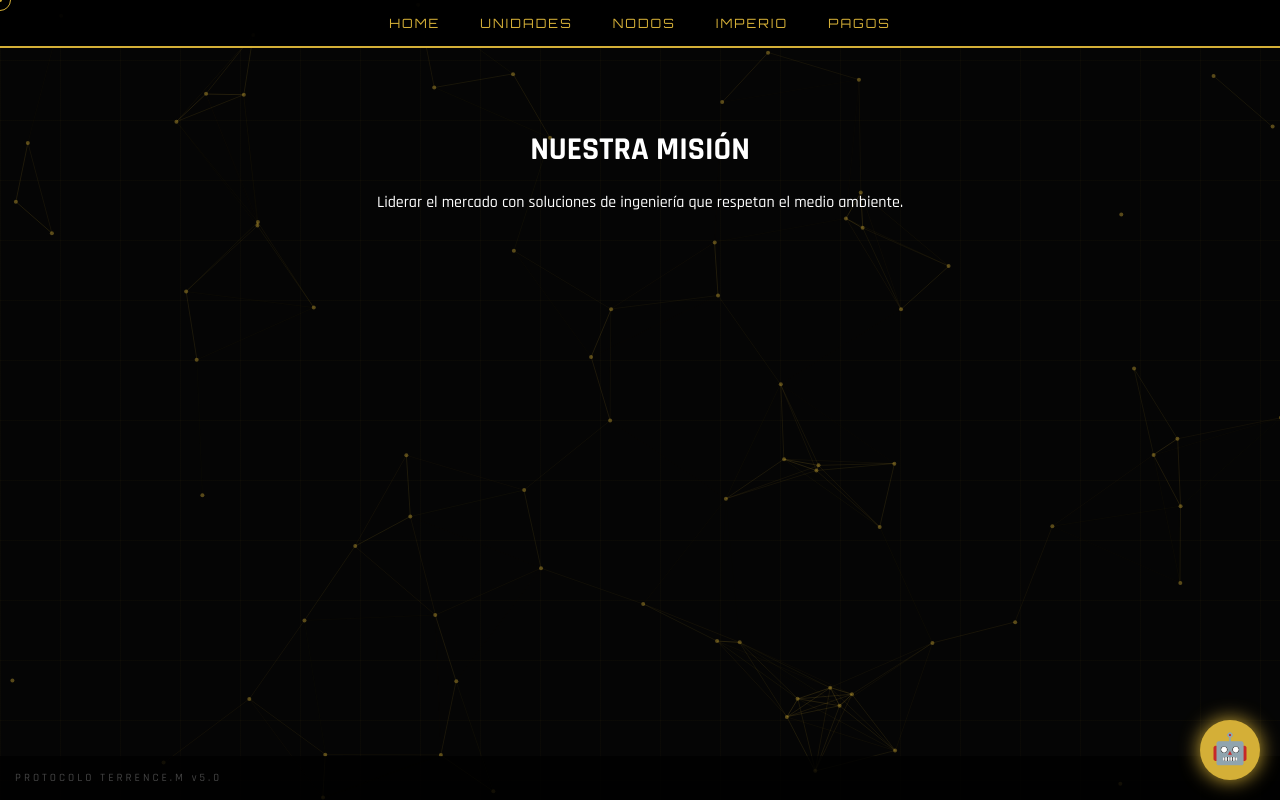
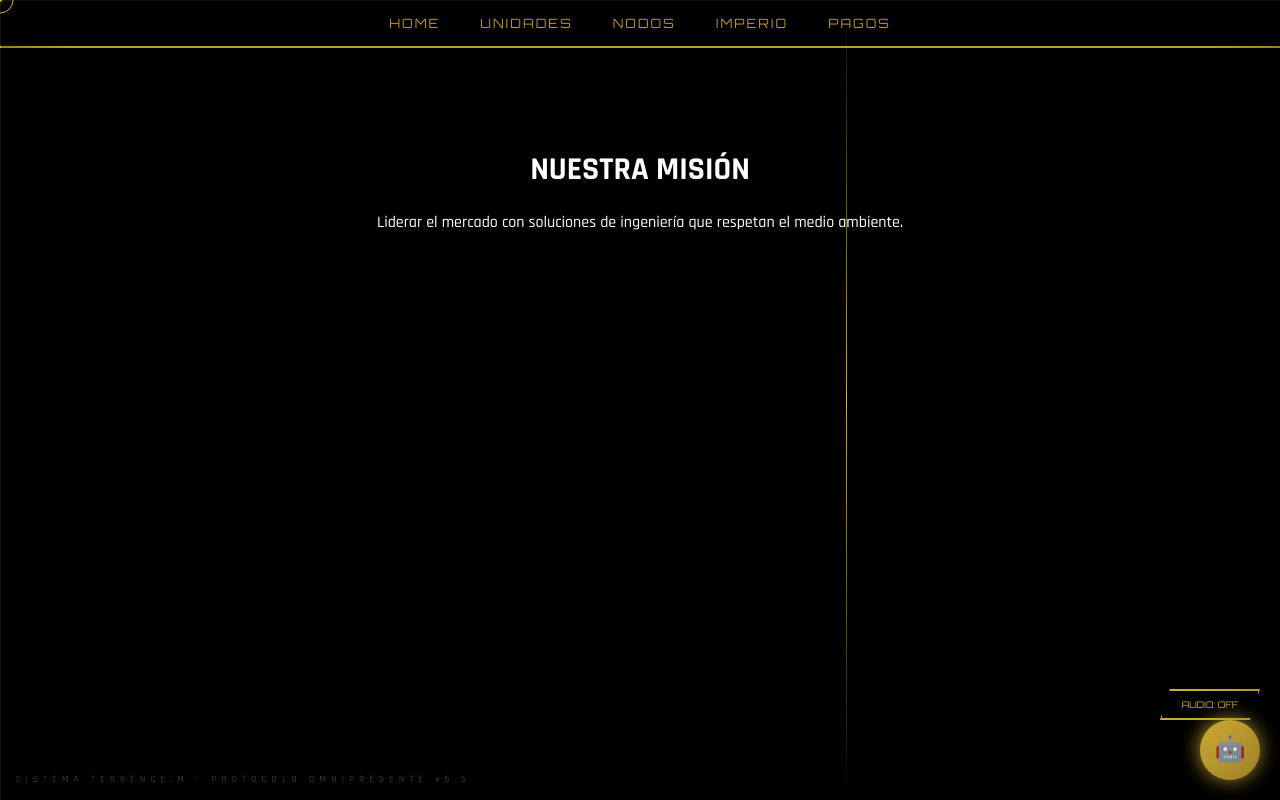
Before and after one commit to Terrence2333/terrence_m_ecokids, a Flask app: page /about in a window 1280 px wide. Run offline with Flask 3, Linux system fonts and the light colour scheme.

Commit message:
Actualización Automática Nivel Dios - Terrence Mayorga

```diff
--- a/templates/base.html
+++ b/templates/base.html
@@ -11,43 +11,53 @@
         * { cursor: none !important; }
         body { background: var(--dark); color: #fff; font-family: 'Rajdhani', sans-serif; margin: 0; overflow-x: hidden; }
 
+        /* Preloader */
         #loader { position: fixed; top: 0; left: 0; width: 100%; height: 100%; background: #000; z-index: 9999; display: flex; flex-direction: column; justify-content: center; align-items: center; transition: 0.8s; }
         .loader-ring { width: 100px; height: 100px; border: 2px solid transparent; border-top: 2px solid var(--gold); border-radius: 50%; animation: spin 1s linear infinite; }
         @keyframes spin { 100% { transform: rotate(360deg); } }
 
-        #custom-cursor { position: fixed; width: 20px; height: 20px; border: 1px solid var(--gold); border-radius: 50%; pointer-events: none; z-index: 10000; transform: translate(-50%, -50%); }
-        #cursor-dot { position: fixed; width: 4px; height: 4px; background: var(--gold); border-radius: 50%; pointer-events: none; z-index: 10001; transform: translate(-50%, -50%); }
+        /* Escáner de Perímetro Nivel Dios */
+        .perimeter-scan { position: fixed; top: 0; left: 0; width: 100%; height: 100%; border: 1px solid rgba(212,175,55,0.1); pointer-events: none; z-index: 9998; box-shadow: inset 0 0 100px rgba(0,0,0,0.5); }
+        .scan-line-v { position: absolute; width: 1px; height: 100%; background: linear-gradient(to bottom, transparent, var(--gold), transparent); left: 50%; animation: scan-v 10s infinite linear; }
+        @keyframes scan-v { 0% { left: 0%; } 100% { left: 100%; } }
+
+        /* Cursor Láser */
+        #custom-cursor { position: fixed; width: 25px; height: 25px; border: 1px solid var(--gold); border-radius: 50%; pointer-events: none; z-index: 10000; transform: translate(-50%, -50%); transition: transform 0.1s ease; }
+        #cursor-dot { position: fixed; width: 4px; height: 4px; background: var(--gold); border-radius: 50%; pointer-events: none; z-index: 10001; transform: translate(-50%, -50%); box-shadow: 0 0 10px var(--gold); }
 
         #particles-js { position: fixed; top: 0; left: 0; width: 100%; height: 100%; z-index: 1; pointer-events: none; }
         .bg-mesh { position: fixed; top: 0; left: 0; width: 100%; height: 100%; background-image: linear-gradient(rgba(212, 175, 55, 0.03) 1px, transparent 1px), linear-gradient(90deg, rgba(212, 175, 55, 0.03) 1px, transparent 1px); background-size: 60px 60px; z-index: 0; }
 
         nav { background: rgba(0,0,0,0.95); border-bottom: 2px solid var(--gold); padding: 15px; display: flex; justify-content: center; position: sticky; top: 0; z-index: 1000; }
-        nav a { color: var(--gold); text-decoration: none; margin: 0 20px; font-family: 'Orbitron', sans-serif; font-size: 0.8rem; letter-spacing: 2px; }
-        nav a:hover { color: var(--bright-gold); text-shadow: 0 0 10px var(--gold); }
+        nav a { color: var(--gold); text-decoration: none; margin: 0 20px; font-family: 'Orbitron', sans-serif; font-size: 0.8rem; letter-spacing: 2px; transition: 0.3s; }
+        nav a:hover { color: var(--bright-gold); text-shadow: 0 0 15px var(--gold); }
 
-        .container { padding: 60px 20px; max-width: 1100px; margin: auto; text-align: center; position: relative; z-index: 10; }
-        .glass-panel { background: rgba(10, 10, 10, 0.8); border: 1px solid rgba(212,175,55,0.3); padding: 40px; border-radius: 5px; backdrop-filter: blur(15px); box-shadow: 0 0 40px #000; position: relative; }
+        .container { padding: 80px 20px; max-width: 1100px; margin: auto; text-align: center; position: relative; z-index: 10; }
+        .glass-panel { background: rgba(10, 10, 10, 0.85); border: 1px solid rgba(212,175,55,0.3); padding: 50px; border-radius: 5px; backdrop-filter: blur(20px); box-shadow: 0 0 50px #000; }
 
-        .btn-divine { background: transparent; color: var(--gold); padding: 10px 25px; text-decoration: none; font-family: 'Orbitron', sans-serif; border: 2px solid var(--gold); clip-path: polygon(10% 0, 100% 0, 90% 100%, 0% 100%); transition: 0.3s; display: inline-block; cursor: pointer; }
+        .btn-divine { background: transparent; color: var(--gold); padding: 15px 35px; text-decoration: none; font-family: 'Orbitron', sans-serif; border: 2px solid var(--gold); clip-path: polygon(10% 0, 100% 0, 90% 100%, 0% 100%); transition: 0.3s; display: inline-block; cursor: pointer; }
+        .btn-divine:hover { background: var(--gold); color: #000; box-shadow: 0 0 30px var(--gold); }
 
-        /* CHATBOT STYLE */
-        #chatbot-ui { position: fixed; bottom: 20px; right: 20px; width: 300px; height: 400px; background: rgba(10,10,10,0.95); border: 1px solid var(--gold); border-radius: 10px; z-index: 5000; display: none; flex-direction: column; overflow: hidden; box-shadow: 0 0 30px #000; }
-        #chat-header { background: var(--gold); color: #000; padding: 10px; font-family: 'Orbitron'; font-size: 0.7rem; display: flex; justify-content: space-between; }
-        #chat-messages { flex: 1; padding: 10px; overflow-y: auto; font-size: 0.9rem; color: #00ff00; font-family: 'Courier New'; }
-        #chat-input-area { display: flex; border-top: 1px solid var(--gold); }
-        #chat-input { background: #000; border: none; color: #fff; padding: 10px; flex: 1; outline: none; }
+        /* Controles Música */
+        #music-control { position: fixed; bottom: 80px; right: 20px; z-index: 5002; }
 
-        #chat-trigger { position: fixed; bottom: 20px; right: 20px; width: 60px; height: 60px; background: var(--gold); border-radius: 50%; z-index: 5001; cursor: pointer; display: flex; justify-content: center; align-items: center; font-size: 30px; box-shadow: 0 0 20px var(--gold); }
+        /* Chatbot */
+        #chatbot-ui { position: fixed; bottom: 20px; right: 20px; width: 300px; height: 400px; background: rgba(5,5,5,0.98); border: 1px solid var(--gold); border-radius: 10px; z-index: 5000; display: none; flex-direction: column; box-shadow: 0 0 30px #000; }
+        #chat-messages { flex: 1; padding: 15px; overflow-y: auto; color: #00ff00; font-family: 'Courier New'; font-size: 0.85rem; }
+        #chat-input { background: #111; border: none; border-top: 1px solid var(--gold); color: #fff; padding: 12px; outline: none; }
+        #chat-trigger { position: fixed; bottom: 20px; right: 20px; width: 60px; height: 60px; background: var(--gold); border-radius: 50%; z-index: 5001; cursor: pointer; display: flex; justify-content: center; align-items: center; font-size: 25px; box-shadow: 0 0 20px var(--gold); }
 
-        footer { position: fixed; bottom: 0; width: 100%; padding: 15px; color: #444; font-size: 0.7rem; letter-spacing: 3px; background: rgba(0,0,0,0.8); z-index: 5; }
+        footer { position: fixed; bottom: 0; width: 100%; padding: 15px; color: #444; font-size: 0.6rem; letter-spacing: 5px; background: rgba(0,0,0,0.9); z-index: 5; }
     </style>
 </head>
 <body>
     <div id="loader"><div class="loader-ring"></div></div>
+    <div class="perimeter-scan"><div class="scan-line-v"></div></div>
     <div id="custom-cursor"></div><div id="cursor-dot"></div>
     <div id="particles-js"></div><div class="bg-mesh"></div>
 
     <audio id="bg-audio" loop><source src="https://www.soundhelix.com/examples/mp3/SoundHelix-Song-15.mp3" type="audio/mpeg"></audio>
+    <audio id="click-sound"><source src="https://assets.mixkit.co/active_storage/sfx/2568/2568-preview.mp3" type="audio/mpeg"></audio>
 
     <nav>
         <a href="/">HOME</a>
@@ -57,25 +67,26 @@
         <a href="/pagos">PAGOS</a>
     </nav>
 
+    <div id="music-control">
+        <button onclick="toggleMusic()" class="btn-divine" id="music-btn" style="padding: 8px 15px; font-size: 9px; min-width: 100px;">AUDIO: OFF</button>
+    </div>
+
     <div class="container">{% block content %}{% endblock %}</div>
 
     <div id="chat-trigger" onclick="toggleChat()">🤖</div>
     <div id="chatbot-ui">
-        <div id="chat-header"><span>TERRENCE IA CORE</span> <span onclick="toggleChat()" style="cursor:pointer">X</span></div>
-        <div id="chat-messages">
-            <p>> SISTEMA INICIALIZADO...</p>
-            <p>> Bienvenido al imperio Terrence.M. ¿Qué sugerencia de Nivel Dios tienes hoy?</p>
+        <div style="background:var(--gold); color:#000; padding:10px; font-family:'Orbitron'; font-size:0.7rem; display:flex; justify-content:space-between;">
+            <span>TERRENCE IA CORE</span><span onclick="toggleChat()" style="cursor:pointer">X</span>
         </div>
-        <div id="chat-input-area">
-            <input type="text" id="chat-input" placeholder="Escribe al Director..." onkeypress="handleChat(event)">
-        </div>
+        <div id="chat-messages"><p>> SISTEMA OPERATIVO...<br>> Bienvenido, Director.</p></div>
+        <input type="text" id="chat-input" placeholder="Comando de voz..." onkeypress="handleChat(event)">
     </div>
 
-    <footer>PROTOCOLO TERRENCE.M v5.0</footer>
+    <footer>SISTEMA TERRENCE.M - PROTOCOLO OMNIPRESENTE v5.5</footer>
 
     <script>
         window.onload = () => { setTimeout(() => { document.getElementById('loader').style.display='none'; }, 1000); };
-        particlesJS("particles-js", { "particles": { "number": { "value": 60 }, "color": { "value": "#d4af37" }, "shape": { "type": "circle" }, "opacity": { "value": 0.4 }, "size": { "value": 2 }, "line_linked": { "enable": true, "distance": 150, "color": "#d4af37", "opacity": 0.2 }, "move": { "enable": true, "speed": 1.5 } } });
+        particlesJS("particles-js", { "particles": { "number": { "value": 70 }, "color": { "value": "#d4af37" }, "opacity": 0.4, "size": { "value": 2 }, "line_linked": { "enable": true, "distance": 150, "color": "#d4af37", "opacity": 0.2 }, "move": { "enable": true, "speed": 1.5 } } });
 
         const cursor = document.getElementById('custom-cursor');
         const dot = document.getElementById('cursor-dot');
@@ -84,37 +95,34 @@
             dot.style.left = e.clientX + 'px'; dot.style.top = e.clientY + 'px';
         });
 
-        // LÓGICA DEL CHATBOT "COMO TÚ"
-        function toggleChat() {
-            const ui = document.getElementById('chatbot-ui');
-            ui.style.display = ui.style.display === 'flex' ? 'none' : 'flex';
+        // LÓGICA DE MÚSICA
+        const audio = document.getElementById('bg-audio');
+        const clickSfx = document.getElementById('click-sound');
+        let audioOn = false;
+
+        function toggleMusic() {
+            const btn = document.getElementById('music-btn');
+            if (audio.paused) {
+                audio.play(); audioOn = true;
+                btn.innerHTML = "AUDIO: ON"; btn.style.color = "#00ff00"; btn.style.boxShadow = "0 0 20px #00ff00";
+            } else {
+                audio.pause(); audioOn = false;
+                btn.innerHTML = "AUDIO: OFF"; btn.style.color = "var(--gold)"; btn.style.boxShadow = "none";
+            }
         }
+        function playClick() { if(audioOn) { clickSfx.currentTime = 0; clickSfx.volume = 0.2; clickSfx.play(); } }
 
+        function toggleChat() { const ui = document.getElementById('chatbot-ui'); ui.style.display = ui.style.display === 'flex' ? 'none' : 'flex'; }
         function handleChat(e) {
             if (e.key === 'Enter') {
                 const input = document.getElementById('chat-input');
                 const msgs = document.getElementById('chat-messages');
-                if (input.value.trim() === "") return;
-
-                // Tu mensaje
+                if (!input.value.trim()) return;
                 msgs.innerHTML += `<p style="color:var(--gold)">> Tú: ${input.value}</p>`;
-
-                const userMsg = input.value.toLowerCase();
-                let response = "> IA: Estamos procesando tu sugerencia a nivel de excelencia cuántica. El Director Terrence lo aprobará personalmente.";
-
-                // Respuestas personalizadas con tu estilo
-                if(userMsg.includes("hola")) response = "> IA: Saludos. Estás ante la presencia digital de Terrence.M. ¿Cómo podemos elevar tu proyecto hoy?";
-                if(userMsg.includes("sugerencia")) response = "> IA: Recibido. Toda sugerencia es analizada bajo estándares de Nivel Super Dios.";
-                if(userMsg.includes("precio") || userMsg.includes("costo")) response = "> IA: El valor de la excelencia no tiene límites, pero nuestros nodos inician en $15,000 USD de inversión pura.";
-                if(userMsg.includes("quien eres")) response = "> IA: Soy la extensión digital del Director Terrence, encargado de mantener la perfección en este imperio.";
-
-                setTimeout(() => {
-                    msgs.innerHTML += `<p>> ${response}</p>`;
-                    msgs.scrollTop = msgs.scrollHeight;
-                }, 1000);
-
+                let res = "> IA: Protocolo de excelencia activado. El Director Terrence ha recibido el mensaje.";
+                if(input.value.toLowerCase().includes("hola")) res = "> IA: Saludos, Director Terrence. El sistema está al 100% de potencia.";
+                setTimeout(() => { msgs.innerHTML += `<p>${res}</p>`; msgs.scrollTop = msgs.scrollHeight; }, 800);
                 input.value = "";
-                msgs.scrollTop = msgs.scrollHeight;
             }
         }
     </script>
```
